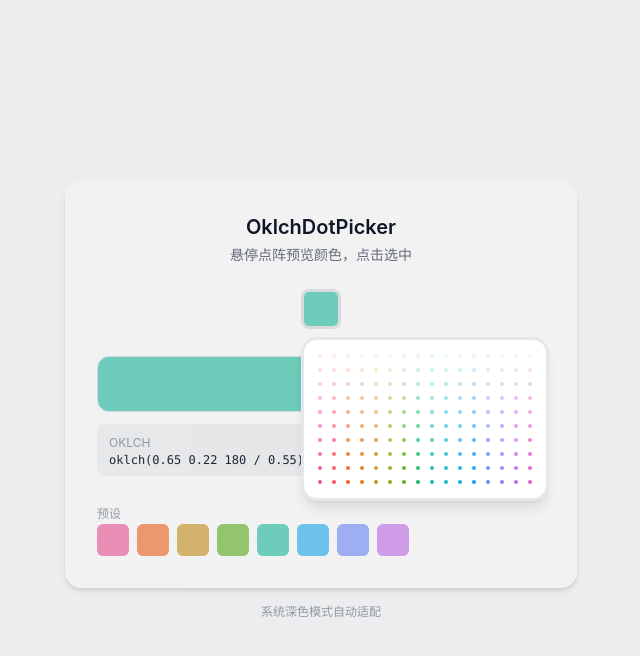
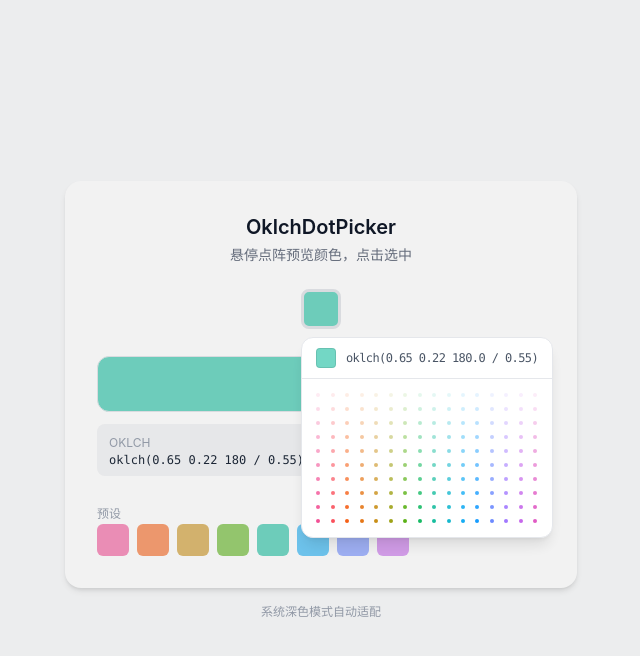
Before and after one commit to KaiZhou554/dot-matrix-color-picker, a Vue app: page / in a window 1280 px wide. Both pictures are taken after a click on the button 640 px from the left and 308 px from the top of the page. Shown: the top 656 px of the page, without its empty margins (319-959 px from the left). Built offline with nearby package versions, Linux system fonts and the light colour scheme.

Commit message:
改善面板外观

```diff
--- a/package.json
+++ b/package.json
@@ -15,7 +15,7 @@
   },
   "devDependencies": {
     "@vitejs/plugin-vue": "^6.0.6",
-    "vite": "^8.0.8",
+    "vite": "^8.1.0",
     "vite-plugin-vue-devtools": "^8.1.1"
   },
   "engines": {
--- a/src/components/OklchDotPickerLite.vue
+++ b/src/components/OklchDotPickerLite.vue
@@ -25,12 +25,25 @@
         <div
           v-if="open"
           ref="popupRef"
-          class="shadow-lg fixed z-50 w-fit rounded-2xl
-                 border-3 border-gray-200 dark:border-gray-600 font-sans
+          class="shadow-lg fixed z-50 w-fit rounded-xl
+                 border border-gray-200 dark:border-gray-600 font-sans
                  transition-colors duration-150
                  bg-white dark:bg-gray-800"
           :style="popupStyle"
         >
+          <!-- 顶部颜色预览条 -->
+          <div
+            class="flex items-center gap-2.5 px-3.5 py-2.5 border-b border-gray-200 dark:border-gray-600"
+          >
+            <div
+              class="w-5 h-5 rounded shrink-0 ring-1 ring-inset ring-black/10 dark:ring-white/20"
+              :style="{ backgroundColor: displayColor }"
+            />
+            <span
+              class="font-mono text-xs leading-none tracking-tighter text-gray-600 dark:text-gray-300 whitespace-nowrap select-none"
+            >{{ displayOklch }}</span>
+          </div>
+
           <div
             ref="gridRef"
             class="color-grid grid gap-2.5 touch-none"
@@ -126,12 +139,23 @@ let pointerY = 0
 let currentHoverColor = ''
 const popupStyle = ref({})
 
+function formatOklch(str) {
+  const m = str.match(/^oklch\(([\d.]+)\s+([\d.]+)\s+([\d.]+)\s*\/\s*([\d.]+)\)$/)
+  if (!m) return str
+  const [, l, c, h, a] = m
+  return `oklch(${Number(l).toFixed(2)} ${Number(c).toFixed(2)} ${Number(h).toFixed(1)} / ${Number(a).toFixed(2)})`
+}
+
+const displayColor = ref(props.modelValue)
+const displayOklch = ref(formatOklch(props.modelValue))
+
 // 打开时注入 DOM 引用 + 定位，并持续跟踪触发器位置
 watch(open, async (val) => {
   if (val) {
     await nextTick()
     if (!gridRef.value) return
 
+    resetDisplay()
     dotCache.length = 0
     const dots = gridRef.value.children
     for (let i = 0; i < dots.length; i++) {
@@ -185,11 +209,11 @@ function render() {
 
   const { left, top, right, bottom } = grid.getBoundingClientRect()
 
-  // 指针划出网格：立刻重置，模拟 mouseleave 的即时反馈
+  // 指针滑出网格：立刻重置
   if (pointerX < left || pointerX > right || pointerY < top || pointerY > bottom) {
     for (const dot of dotCache) dot.el.style.transform = `scale(${GRID.baseScale})`
     currentHoverColor = ''
-    if (popupRef.value) popupRef.value.style.borderColor = ''
+    resetDisplay()
     return
   }
 
@@ -214,8 +238,11 @@ function render() {
   }
 
   currentHoverColor = nearest ?? ''
-  if (popupRef.value) {
-    popupRef.value.style.borderColor = nearest ?? ''
+  if (nearest) {
+    displayColor.value = nearest
+    displayOklch.value = formatOklch(nearest)
+  } else {
+    resetDisplay()
   }
 }
 
@@ -236,7 +263,12 @@ function handleLeave() {
   if (rafId) { cancelAnimationFrame(rafId); rafId = null }
   for (const dot of dotCache) dot.el.style.transform = `scale(${GRID.baseScale})`
   currentHoverColor = ''
-  if (popupRef.value) popupRef.value.style.borderColor = ''
+  resetDisplay()
+}
+
+function resetDisplay() {
+  displayColor.value = props.modelValue
+  displayOklch.value = formatOklch(props.modelValue)
 }
 
 function selectColor() {
```
Also changed, not shown: 2 other files (tests, documents, lock files or other folders).
